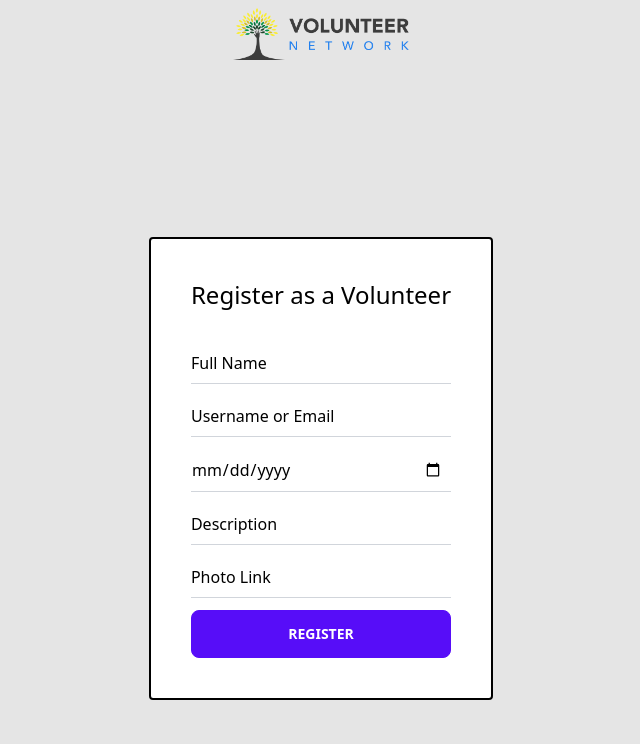
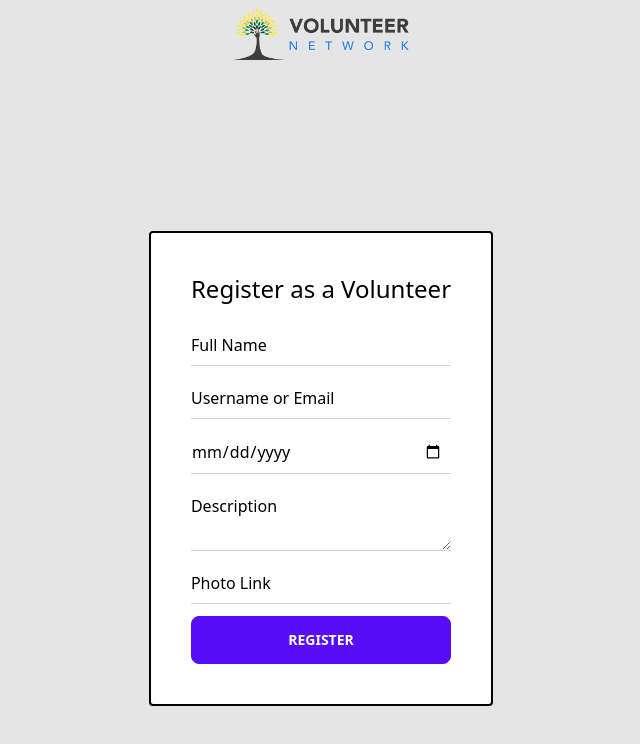
Before and after one commit to shaikat17/volunteer-network, a React (Vite) app: page /register in a window 1280 px wide. Shown: the top 744 px of the page, without its empty margins (319-959 px from the left). Built offline with nearby package versions, Linux system fonts and the light colour scheme.

Commit message:
volunteer registration done

```diff
--- a/src/components/AddEvent.jsx
+++ b/src/components/AddEvent.jsx
@@ -24,7 +24,7 @@ const handleFormSubmit = (e) => {
       Swal.fire({
         position: 'center',
         icon: 'success',
-        title: 'Your work has been saved',
+        title: 'Event Created Successfully',
         showConfirmButton: false,
         timer: 1500
       })
--- a/src/components/Register.jsx
+++ b/src/components/Register.jsx
@@ -1,38 +1,83 @@
+import Swal from "sweetalert2";
 import Header from "../shared/Header";
 import { NavLink } from "react-router-dom";
 
 const Register = () => {
+  const handleSubmit = (e) => {
+    e.preventDefault();
+    const form = e.target;
+    const fullName = form.fullName.value;
+    const email = form.email.value;
+    const date = form.date.value;
+    const description = form.description.value;
+    const photoUrl = form.photoUrl.value;
+
+    const data = { fullName, email, date, description, photoUrl };
+    form.reset();
+    fetch("http://127.0.0.1:3000/register", {
+      method: "post",
+      headers: { "Content-Type": "application/json" },
+      body: JSON.stringify(data),
+    })
+      .then((res) => res.json())
+      .then((result) => {
+        if (result.acknowledged) {
+          Swal.fire({
+            position: "center",
+            icon: "success",
+            title: "Congratulations... Now You're an Honourable Volunteer",
+            showConfirmButton: false,
+            timer: 1500,
+          });
+        } else {
+          Swal.fire({
+            position: "center",
+            icon: "error",
+            title: "Opps!! Something went wrong.",
+            showConfirmButton: false,
+            timer: 1500,
+          });
+        }
+      });
+  };
   return (
     <>
       <Header />
       <div className="h-screen bg-[#E5E5E5] flex items-center justify-center">
-        <div className="border-2 border-black p-10 rounded bg-white text-black flex flex-col space-y-3">
+        <div className="border-2 border-black p-10 rounded bg-white text-black ">
           <h1 className="mb-5 text-center text-2xl">Register as a Volunteer</h1>
+          <form className="flex flex-col space-y-3" onSubmit={handleSubmit}>
             <input
               type="text"
               placeholder="Full Name"
               className="p-2 pl-0 placeholder:text-black bg-transparent border-b border-gray-300 w-full max-w-xs"
+              name="fullName"
             />
             <input
               type="text"
               placeholder="Username or Email"
               className="p-2 pl-0 placeholder:text-black bg-transparent border-b border-gray-300 w-full max-w-xs"
+              name="email"
             />
             <input
               type="date"
               className="p-2 pl-0 placeholder:text-black bg-transparent border-b border-gray-300 w-full max-w-xs"
+              name="date"
             />
-          <input
+            <textarea
               type="text"
               placeholder="Description"
               className="p-2 pl-0 placeholder:text-black bg-transparent border-b border-gray-300 w-full max-w-xs"
+              name="description"
             />
             <input
               type="text"
               placeholder="Photo Link"
               className="p-2 pl-0 placeholder:text-black bg-transparent border-b border-gray-300 w-full max-w-xs"
+              name="photoUrl"
             />
             <button className="btn btn-primary">Register</button>
+          </form>
         </div>
       </div>
     </>
```
Lines whose indentation alone changed are shown as unchanged.
